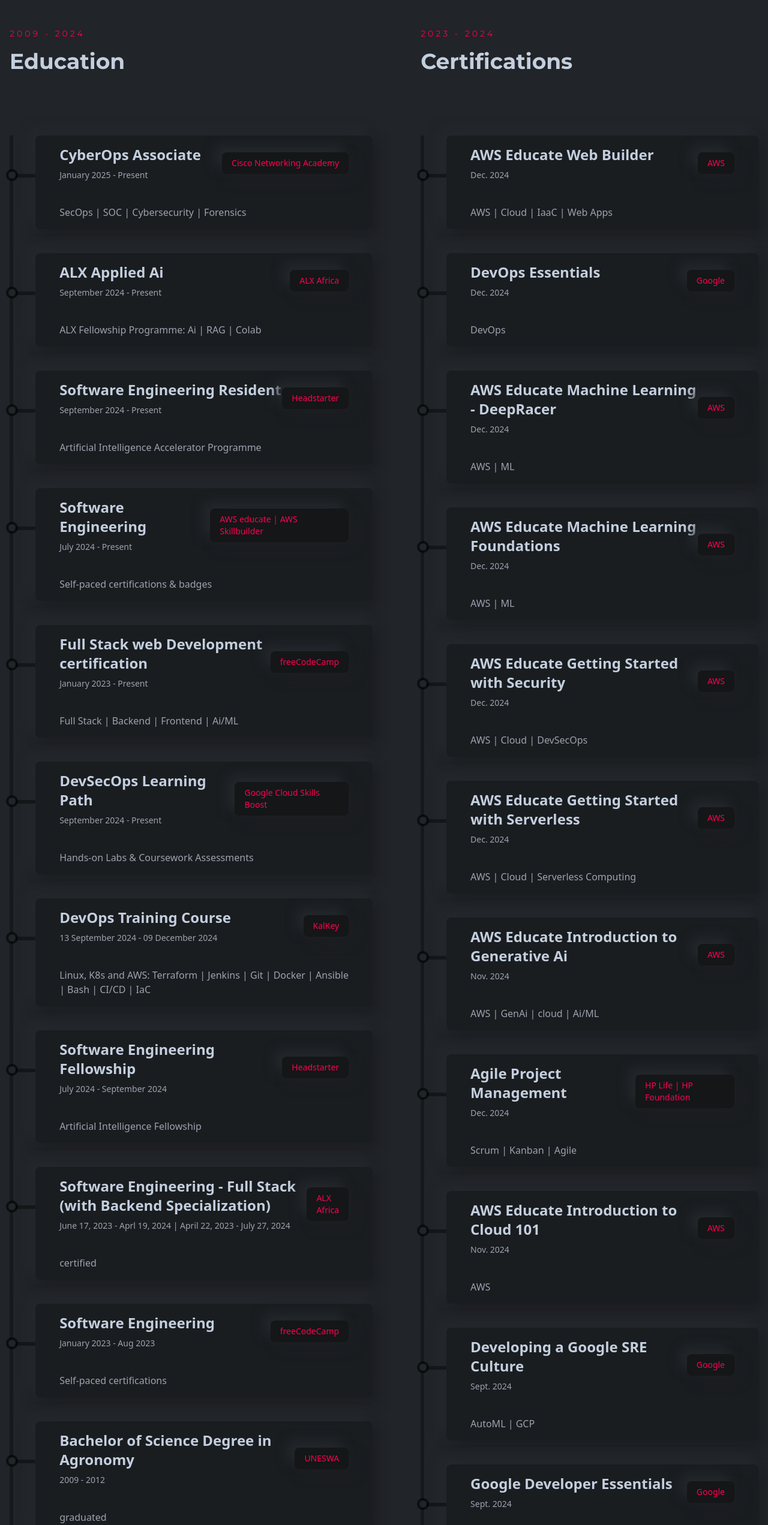
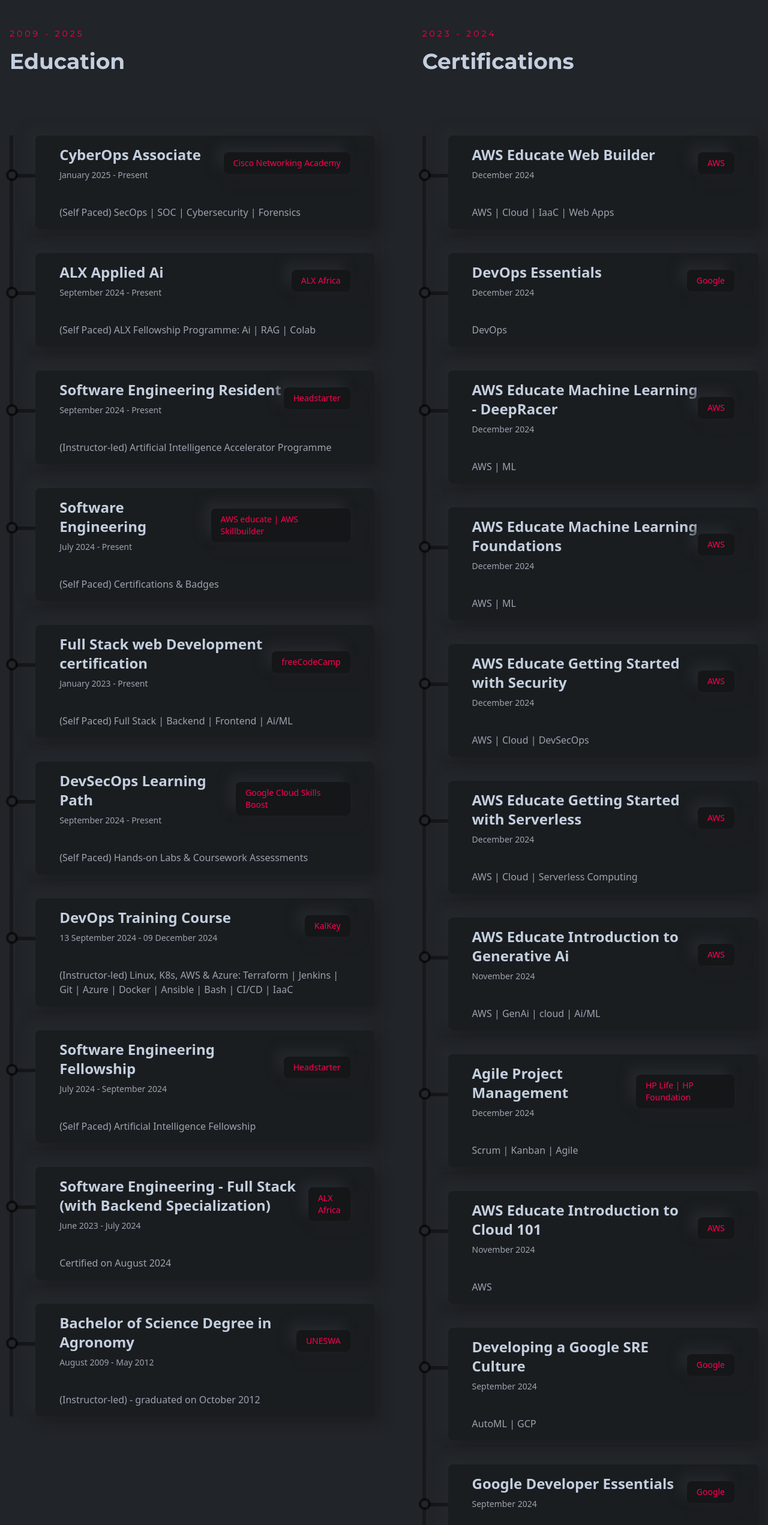
Before and after one commit to bshongwe/personal-portfolio-2024, a React (Create React App) app: page / in a window 1280 px wide. Shown: the part 4905-7448 px from the top of the page at 60% size. Built offline with nearby package versions, Linux system fonts and the light colour scheme.

Commit message:
Update Education.js

```diff
--- a/src/components/resume/Education.js
+++ b/src/components/resume/Education.js
@@ -12,7 +12,7 @@ const Education = () => {
       {/* part one */}
       <div>
         <div className="py-6 lgl:py-12 font-titleFont flex flex-col gap-4">
-          <p className="text-sm text-designColor tracking-[4px]">2009 - 2024</p>
+          <p className="text-sm text-designColor tracking-[4px]">2009 - 2025</p>
           <h2 className="text-3xl md:text-4xl font-bold">Education</h2>
         </div>
         <div className="mt-6 lgl:mt-14 w-full h-[Auto] border-l-[6px] border-l-black border-opacity-30 flex flex-col gap-10">
@@ -20,67 +20,61 @@ const Education = () => {
             title="CyberOps Associate"
             subTitle="January 2025 - Present"
             result="Cisco Networking Academy"
-            des="SecOps | SOC | Cybersecurity | Forensics"
+            des="(Self Paced) SecOps | SOC | Cybersecurity | Forensics"
           />
           <ResumeCard
             title="ALX Applied Ai"
             subTitle="September 2024 - Present"
             result="ALX Africa"
-            des="ALX Fellowship Programme: Ai | RAG | Colab"
+            des="(Self Paced) ALX Fellowship Programme: Ai | RAG | Colab"
           />
           <ResumeCard
             title="Software Engineering Resident"
             subTitle="September 2024 - Present"
             result="Headstarter"
-            des="Artificial Intelligence Accelerator Programme"
+            des="(Instructor-led) Artificial Intelligence Accelerator Programme"
           />
           <ResumeCard
             title="Software Engineering"
             subTitle="July 2024 - Present"
             result="AWS educate | AWS Skillbuilder"
-            des="Self-paced certifications & badges"
+            des="(Self Paced) Certifications & Badges"
           />
           <ResumeCard
             title="Full Stack web Development certification"
             subTitle="January 2023 - Present"
             result="freeCodeCamp"
-            des="Full Stack | Backend | Frontend | Ai/ML"
+            des="(Self Paced) Full Stack | Backend | Frontend | Ai/ML"
           />
           <ResumeCard
             title="DevSecOps Learning Path"
             subTitle="September 2024 - Present"
             result="Google Cloud Skills Boost"
-            des="Hands-on Labs & Coursework Assessments"
+            des="(Self Paced) Hands-on Labs & Coursework Assessments"
           />
           <ResumeCard
             title="DevOps Training Course"
             subTitle="13 September 2024 - 09 December 2024"
             result="KalKey"
-            des="Linux, K8s and AWS: Terraform | Jenkins | Git | Docker | Ansible | Bash | CI/CD | IaC"
+            des="(Instructor-led) Linux, K8s, AWS & Azure: Terraform | Jenkins | Git | Azure | Docker | Ansible | Bash | CI/CD | IaaC"
           />
           <ResumeCard
             title="Software Engineering Fellowship"
             subTitle="July 2024 - September 2024"
             result="Headstarter"
-            des="Artificial Intelligence Fellowship"
+            des="(Self Paced) Artificial Intelligence Fellowship"
           />
           <ResumeCard
             title="Software Engineering - Full Stack (with Backend Specialization)"
-            subTitle="June 17, 2023 - Aprl 19, 2024 | April 22, 2023 - July 27, 2024"
+            subTitle="June 2023 - July 2024"
             result="ALX Africa"
-            des="certified"
-          />
-          <ResumeCard
-            title="Software Engineering"
-            subTitle="January 2023 - Aug 2023"
-            result="freeCodeCamp"
-            des="Self-paced certifications"
+            des="Certified on August 2024"
           />
           <ResumeCard
             title="Bachelor of Science Degree in Agronomy"
-            subTitle="2009 - 2012"
+            subTitle="August 2009 - May 2012"
             result="UNESWA"
-            des="graduated"
+            des="(Instructor-led) - graduated on October 2012"
           />
         </div>
       </div>
@@ -94,67 +88,67 @@ const Education = () => {
         <div className="mt-6 lgl:mt-14 w-full h-[Auto] border-l-[6px] border-l-black border-opacity-30 flex flex-col gap-10">
           <ResumeCard
             title="AWS Educate Web Builder"
-            subTitle="Dec. 2024"
+            subTitle="December 2024"
             result="AWS"
             des="AWS | Cloud | IaaC | Web Apps"
           />
           <ResumeCard
             title="DevOps Essentials"
-            subTitle="Dec. 2024"
+            subTitle="December 2024"
             result="Google"
             des="DevOps"
           />
           <ResumeCard
             title="AWS Educate Machine Learning - DeepRacer"
-            subTitle="Dec. 2024"
+            subTitle="December 2024"
             result="AWS"
             des="AWS | ML"
           />
           <ResumeCard
             title="AWS Educate Machine Learning Foundations"
-            subTitle="Dec. 2024"
+            subTitle="December 2024"
             result="AWS"
             des="AWS | ML"
           />
           <ResumeCard
             title="AWS Educate Getting Started with Security"
-            subTitle="Dec. 2024"
+            subTitle="December 2024"
             result="AWS"
             des="AWS | Cloud | DevSecOps"
           />
           <ResumeCard
             title="AWS Educate Getting Started with Serverless"
-            subTitle="Dec. 2024"
+            subTitle="December 2024"
             result="AWS"
             des="AWS | Cloud | Serverless Computing"
           />
           <ResumeCard
             title="AWS Educate Introduction to Generative Ai"
-            subTitle="Nov. 2024"
+            subTitle="November 2024"
             result="AWS"
             des="AWS | GenAi | cloud | Ai/ML"
           />
           <ResumeCard
             title="Agile Project Management"
-            subTitle="Dec. 2024"
+            subTitle="December 2024"
             result="HP Life | HP Foundation"
             des="Scrum | Kanban | Agile"
           />
           <ResumeCard
             title="AWS Educate Introduction to Cloud 101"
-            subTitle="Nov. 2024"
+            subTitle="November 2024"
             result="AWS"
             des="AWS"
           />
           <ResumeCard
             title="Developing a Google SRE Culture"
-            subTitle="Sept. 2024"
+            subTitle="September 2024"
             result="Google"
             des="AutoML | GCP"
           />
           <ResumeCard
             title="Google Developer Essentials"
-            subTitle="Sept. 2024"
+            subTitle="September 2024"
             result="Google"
             des="AutoML | GCP"
           />
```
